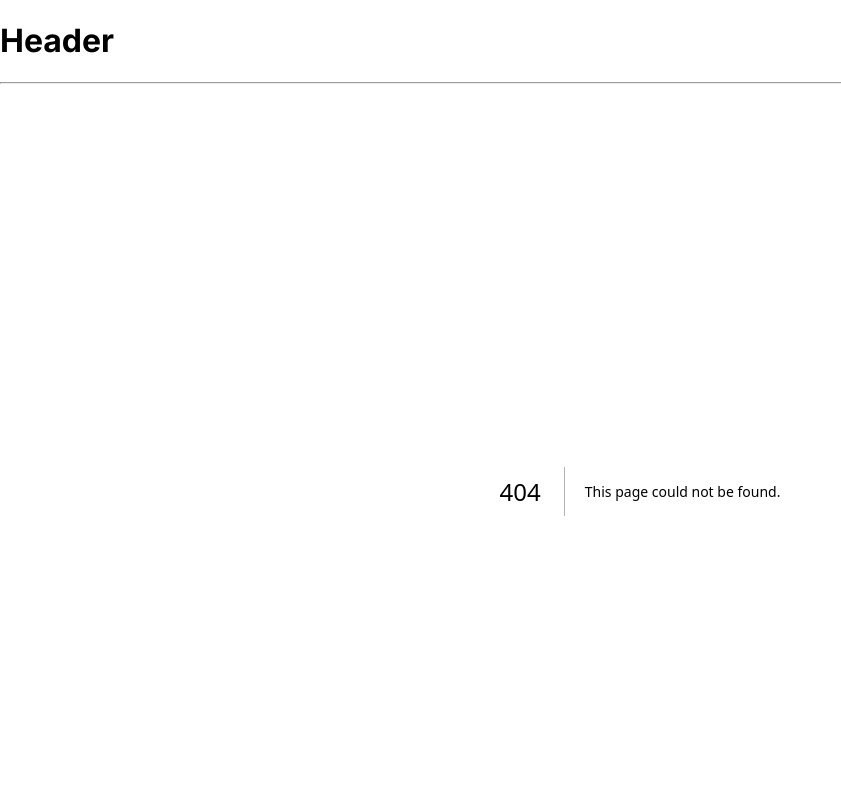
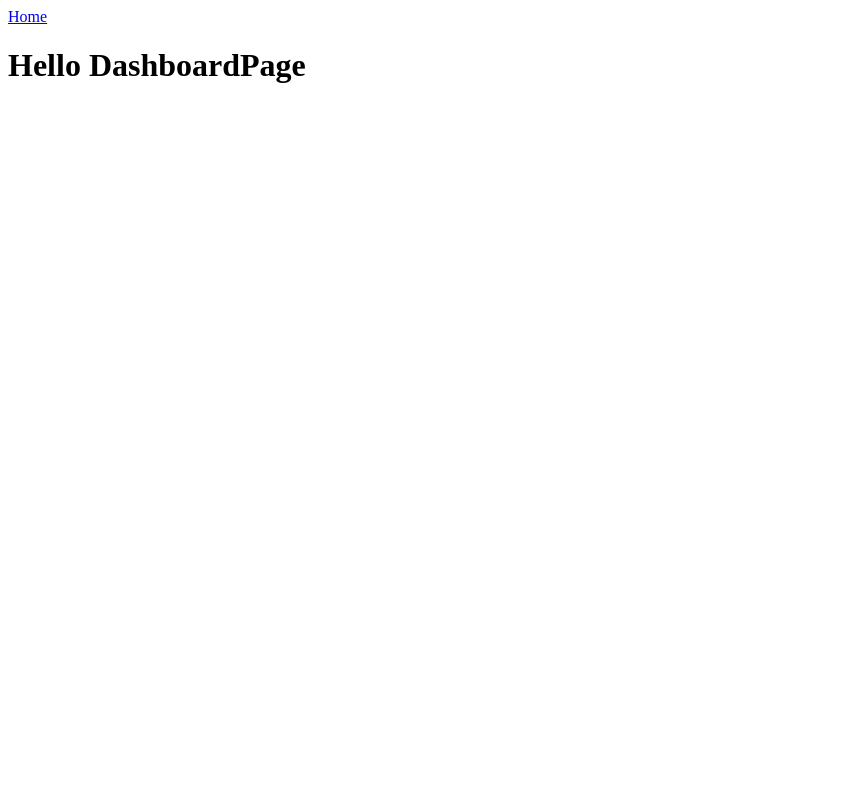
Before and after one commit to juonjang/nextjstyscrip, a Next.js app: page /dashboard in a window 1280 px wide. Before the commit this address had no page. Shown: the top 800 px of the page, without its empty margins (0-841 px from the left). Built offline with nearby package versions, Linux system fonts and the light colour scheme.

Commit message:
update group laout

```diff
--- /dev/null
+++ b/src/app/(dashboard)/dashboard/page.tsx
@@ -0,0 +1,10 @@
+import Link from "next/link"
+
+export default function DashboardPage() {
+  return (
+    <div>
+        <Link href="../">Home</Link>
+      <h1>Hello DashboardPage</h1>
+    </div>
+  );
+}
--- /dev/null
+++ b/src/app/(dashboard)/layout.tsx
@@ -0,0 +1,16 @@
+export const metadata = {
+  title: 'Next.js',
+  description: 'Generated by Next.js',
+}
+
+export default function RootLayout({
+  children,
+}: {
+  children: React.ReactNode
+}) {
+  return (
+    <html lang="en">
+      <body>{children}</body>
+    </html>
+  )
+}
--- a/src/app/layout.tsx
+++ b/src/app/(home)/layout.tsx
@@ -1,4 +1,4 @@
-import "./globals.css";
+ import "../globals.css";
 import { Inter } from "next/font/google";
 
 const inter = Inter({ subsets: ["latin"] });
--- a/src/app/page.tsx
+++ b/src/app/(home)/page.tsx
@@ -7,7 +7,8 @@ export default function Home() {
   return (
     <main >
       <div>
-        <Link href={"/about"}>about</Link>
+        <Link href={"/about"}>about</Link> <br />
+        <Link href={"/dashboard"}>dashboard</Link>
       </div>
       <p className="header">สวัสดี  Hospital</p>
       <p>{process.env.DB_USER}</p>
```
Also changed, not shown: src/app/(home)/about/layout.tsx (renamed from src/app/about/layout.tsx), src/app/(home)/about/page.tsx (renamed from src/app/about/page.tsx), src/app/(home)/page.module.css (renamed from src/app/page.module.css), 1 other file (tests, documents, lock files or other folders).
